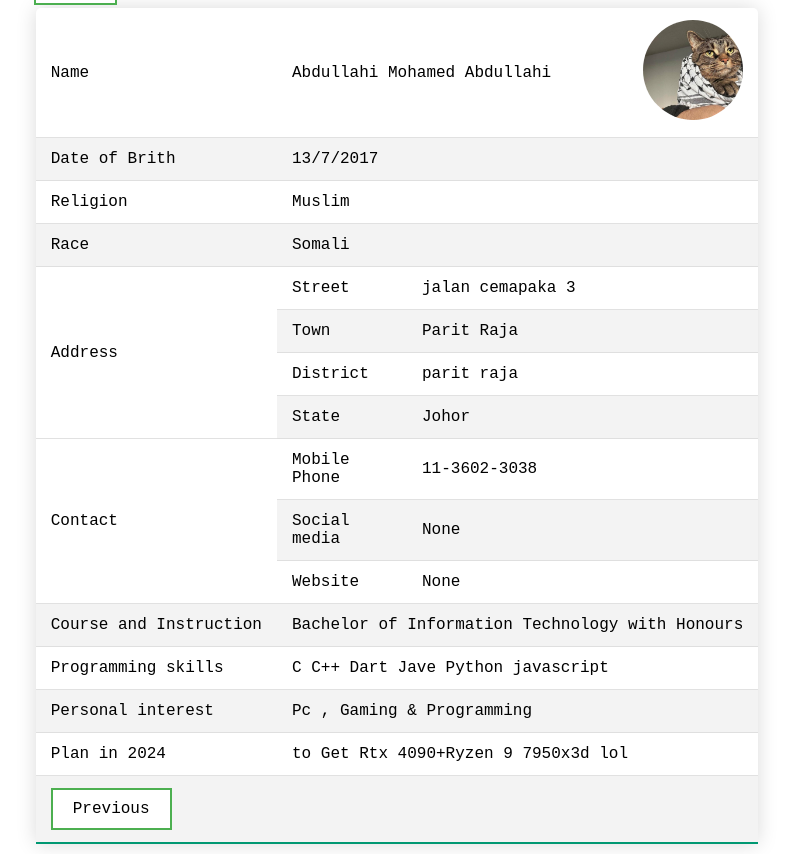
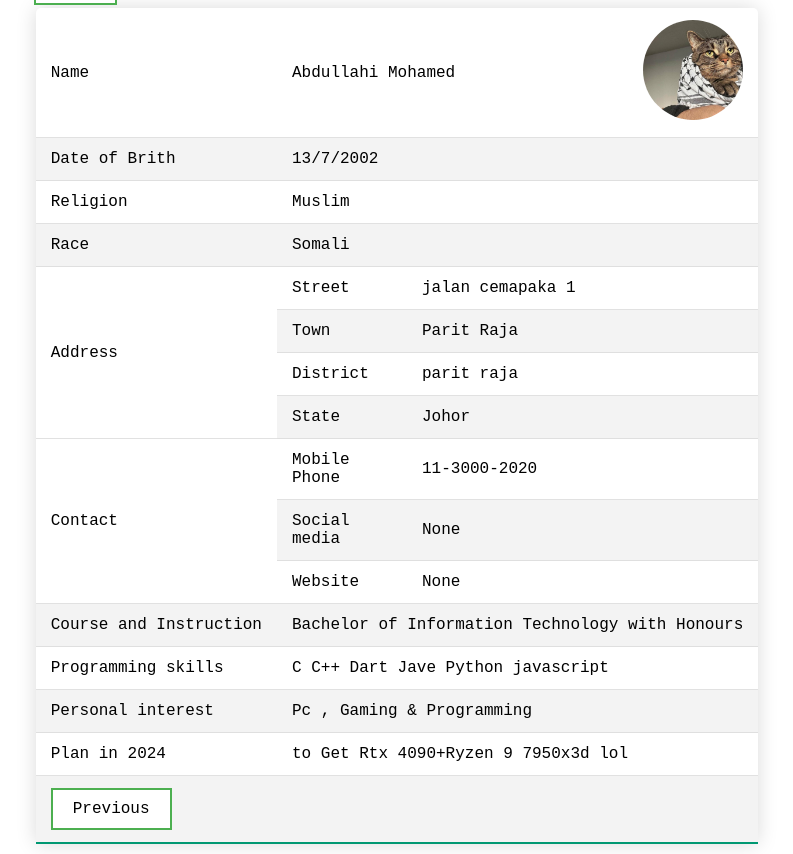
Before and after one commit to Abdallemo/Abdallemo, a plain HTML site: page task_1.html in a window 1280 px wide. Shown: the part 47-901 px from the top of the page, without its empty margins (243-1036 px from the left). Drawn offline with Linux system fonts and the light colour scheme.

Commit message:
Update task_1.html

```diff
--- a/task_1.html
+++ b/task_1.html
@@ -110,7 +110,7 @@ h1 {
     <table class="table-content">
         <tr>
             <td class="Testing">Name</td>
-            <td colspan="3" width="250">Abdullahi Mohamed Abdullahi</td>
+            <td colspan="3" width="250">Abdullahi Mohamed </td>
             <td width="70" align="center">
 
                 <div class="dropdown">
@@ -124,7 +124,7 @@ h1 {
             </td>
         </tr>
         <td>Date of Brith</td>
-        <td colspan="4">13/7/2017</td>
+        <td colspan="4">13/7/2002</td>
     </tr>
     <tr>
         <td>Religion</td>
@@ -137,7 +137,7 @@ h1 {
     <tr>
         <td rowspan="4">Address</td>
         <td width = "100">Street</td>
-        <td colspan="3">jalan cemapaka 3</td>
+        <td colspan="3">jalan cemapaka 1</td>
     </tr>
     <tr>
         <td width = "100">Town</td>
@@ -154,7 +154,7 @@ h1 {
     <tr>
         <td rowspan="3"> Contact</td>
         <td width = "100">Mobile Phone </td>
-        <td colspan="3">11-3602-3038</td>
+        <td colspan="3">11-3000-2020</td>
 
     </tr>
     <tr>
```
